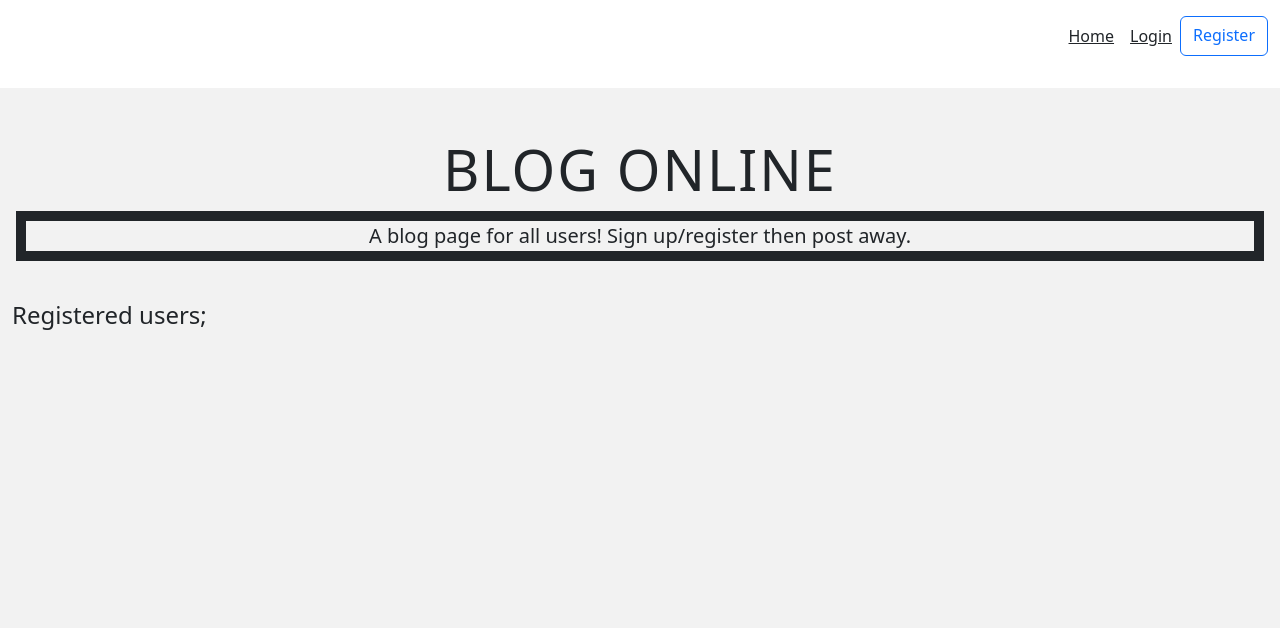
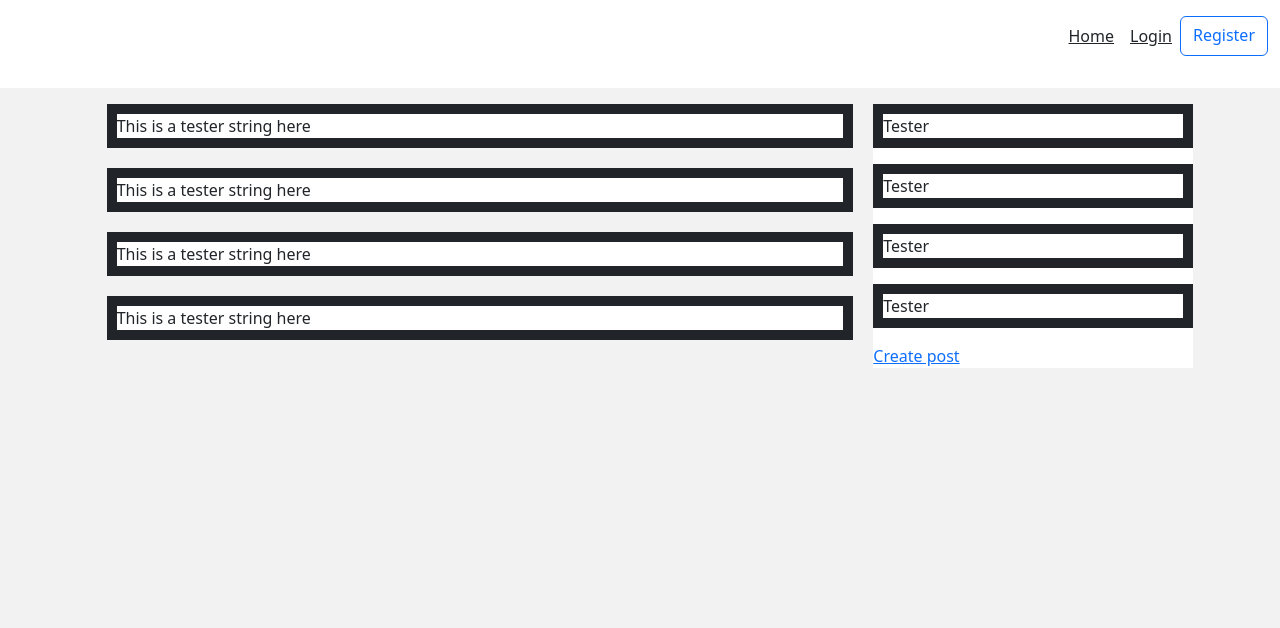
Before and after one commit to Jordan-Finlay/blog_online, a Django app: template personal/templates/personal/home.html in a window 1280 px wide. Shown: the top 628 px of the page. Run offline with Django 4.2, Linux system fonts and the light colour scheme; the template is opened without the code that fills it, so the values that code supplies are empty.

Commit message:
added style for main page. started create blog page

```diff
--- a/blog/views.py
+++ b/blog/views.py
@@ -1,3 +1,6 @@
 from django.shortcuts import render
 
-# Create your views here.
+from blog.models import BlogPost
+
+def create_blog_view(request):
+    return render(request, "blog/create_blog.html", {})
--- a/my_project/urls.py
+++ b/my_project/urls.py
@@ -32,6 +32,7 @@ from account.views import (
 
 urlpatterns = [
     path('', home_screen, name="home"),
+    path('blog/', include('blog.urls', 'blog')),
     path('register/', registration_view, name="register"),
     path('logout/', logout_view, name="logout"),
     path('login/', login_view, name="login"),
--- a/personal/templates/personal/home.html
+++ b/personal/templates/personal/home.html
@@ -2,18 +2,72 @@
 
 
 {% block content %}
-<div class="pricing-header px-3 py-3 pt-md-5 pb-md-4 mx-auto text-center">
-    <h1 class="display-4">Blog online</h1>
-    <p class="lead">A blog page for all users! Sign up/register then post away.</p>
+<style type="text/css">
+    @media (max-width: 768px) {
+        .right-column{
+            margin-left: 0px;
+        }
+    }
+    @media (min-width: 768px) {
+        .right-column{
+            margin-left: 20px;
+        }
+    }
+    .blog-post-container{
+        background-color: #ffff;
+        margin-bottom: 20px;
+        width: 100%;
+    }
+    .create-post-bar{
+        background-color: #ffff;
+        margin-bottom: 20px;
+    }
+    .left-column{
+        padding: 0px;
+    }
+    .right-column{
+        padding: 0px;
+    }
+</style>
 
-</div>
+<div class="container mt-3">
+    <div class="row">
 
-<div class="container">
-    <div class="d-flex flex-column">
-        <h4>Registered users;</h4>
-        {% for account in accounts %}
-            <p>{{account}}</p>
-        {% endfor %}
+        <!-- Right side 'create post' BAR -->
+        <div class="create-post-bar d-lg-none col-lg-7 offset-lg-1">
+            <a href="{% url 'blog:create' %}">Create post</a>
+        </div>
+       <!-- End Right side 'create post' BAR -->
+
+        <!--Blog Feed-->
+        <div class="left-column col-lg-7 offset-lg-1">
+            <div class="blog-post-container">
+                <p>This is a tester string here</p>
+            </div>
+            <div class="blog-post-container">
+                <p>This is a tester string here</p>
+            </div>
+            <div class="blog-post-container">
+                <p>This is a tester string here</p>
+            </div>
+            <div class="blog-post-container">
+                <p>This is a tester string here</p>
+            </div>
+        </div>
+        <!--End Blog Feed-->
+
+        <!-- Right side 'create post' COLUMN -->
+         <div class="right-column col-lg-3 d-lg-flex d-none flex-column">
+            <div class="create-post-bar">
+                <p>Tester</p>
+                <p>Tester</p>
+                <p>Tester</p>
+                <p>Tester</p>
+                <a href="{% url 'blog:create' %}">Create post</a>
+            </div>
+         </div>
+        <!-- End Right side 'create post' COLUMN -->
+
     </div>
 </div>
 
```
Also changed, not shown: blog/templates/blog/create_blog.html (added, +8 -0 lines), blog/urls.py (added, +11 -0 lines), db.sqlite3.
